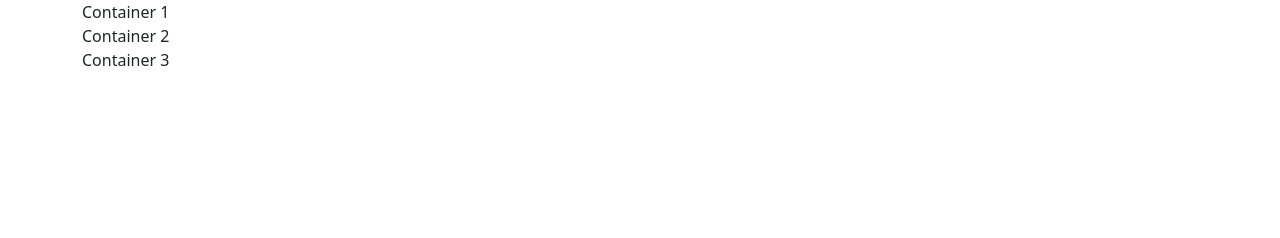
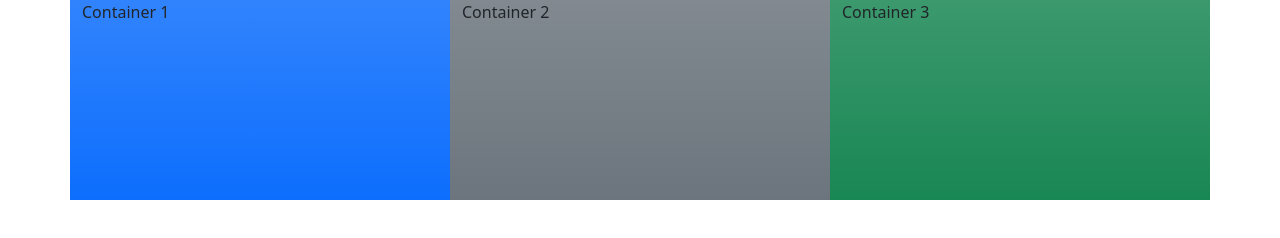
Before and after one commit to nicolasdsa/Curso-Otterwise, a plain HTML site: page Semana-7/Exercicio-3/index.html in a window 1280 px wide. Drawn offline with nearby package versions, Linux system fonts and the light colour scheme.

Commit message:
Exercicio 3 Completo

```diff
--- a/Semana-7/Exercicio-3/index.html
+++ b/Semana-7/Exercicio-3/index.html
@@ -15,9 +15,15 @@
   </head>
   <body>
     <main class="container">
-      <div class="col">Container 1</div>
-      <div class="col">Container 2</div>
-      <div class="col">Container 3</div>
+      <div class="row">
+        <div class="col-sm-6 col-md-4 bg-primary bg-gradient">Container 1</div>
+        <div class="col-sm-6 col-md-4 red bg-secondary bg-gradient">
+          Container 2
+        </div>
+        <div class="col-sm-6 col-md-4 red bg-success bg-gradient">
+          Container 3
+        </div>
+      </div>
     </main>
   </body>
 </html>
--- a/Semana-7/Exercicio-3/style.css
+++ b/Semana-7/Exercicio-3/style.css
@@ -0,0 +1,3 @@
+.col-sm-6 {
+  height: 200px;
+}
```
